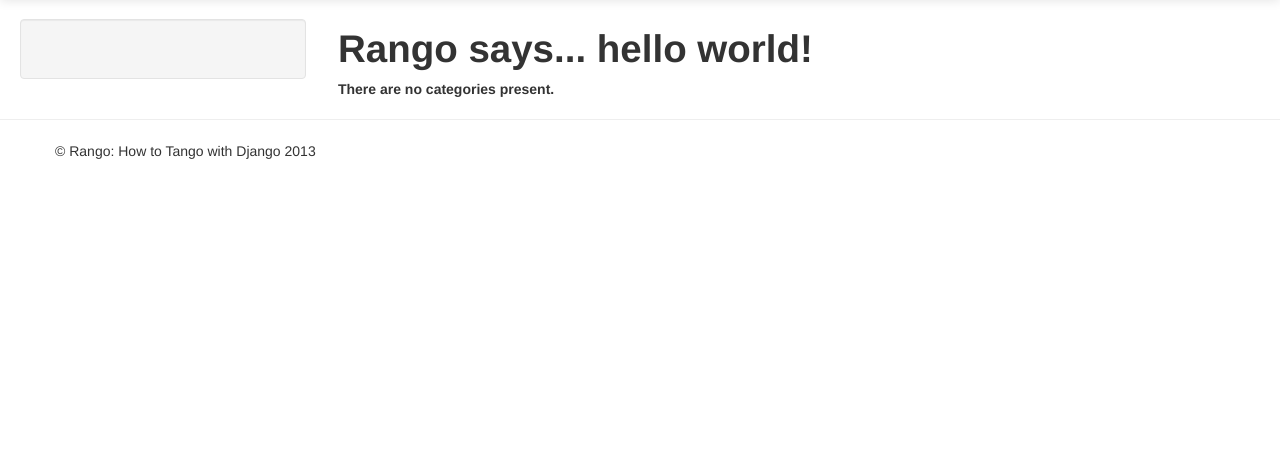
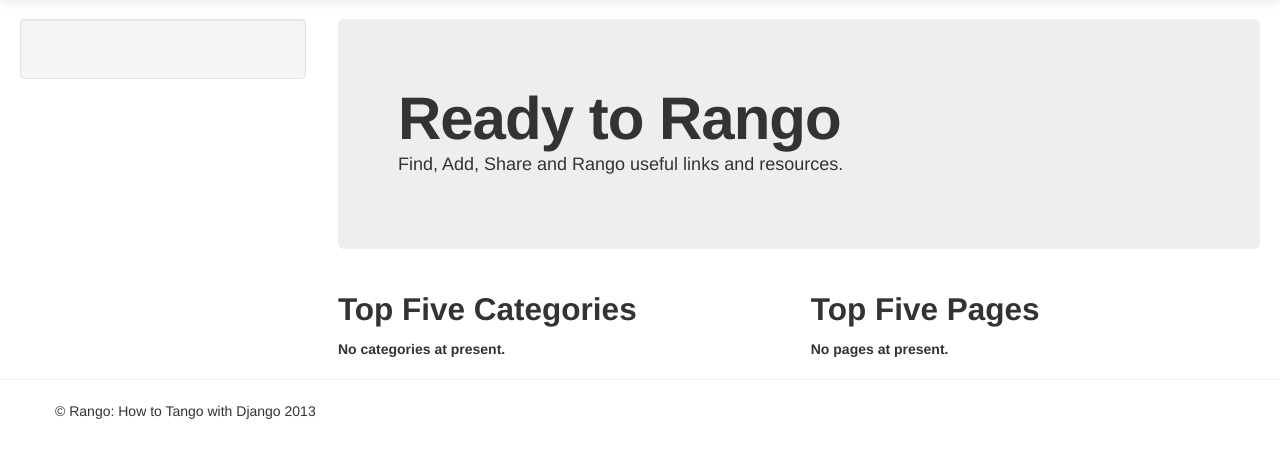
Before and after one commit to santumahapatra/tango-with-django, a Django app: page /rango/ in a window 1280 px wide. Shown: the part 41-499 px from the top of the page. Run offline with Django 3.2, Linux system fonts and the light colour scheme; data that the repository does not hold is empty; some libraries are stand-ins or nearby versions.

Commit message:
Updating index page to bootstrap classes and to show both categories and pages

```diff
--- a/tango_with_django_project/templates/rango/index.html
+++ b/tango_with_django_project/templates/rango/index.html
@@ -2,12 +2,14 @@
 
 {% block body_block %}
 
-  {% if user.is_authenticated %}
-  <h1>Rango says... hello {{ user.username }}!</h1>
-  {% else %}
-  <h1>Rango says... hello world!</h1>
-  {% endif %}
+  <div class="hero-unit">
+    <h1>Ready to Rango</h1>
+    <p>Find, Add, Share and Rango useful links and resources.</p>
+  </div>
 
+  <div class="row-fluid">
+    <div class="span6">
+      <h2>Top Five Categories</h2>
         {% if categories %}
           <ul>
             {% for category in categories %}
@@ -15,7 +17,26 @@
             {% endfor %}
           </ul>
         {% else %}
-    <strong>There are no categories present.</strong>
+          <strong>No categories at present.</strong>
         {% endif %}
 
+    </div>
+    <!--/span-->
+    <div class="span6">
+      <h2>Top Five Pages</h2>
+      {% if pages %}
+        <ul>
+          {% for page in pages %}
+            <li><a href="{{ page.url}}">{{ page.title }}</a> - {{ page.category }} ({{ page.views }} view(s))</li>
+          {% endfor %}
+        </ul>
+      {% else %}
+        <strong>No pages at present.</strong>
+      {% endif %}
+
+    </div>
+    <!--/span-->
+  </div>
+  <!--/row-->
+
 {% endblock %}
```
Lines whose indentation alone changed are shown as unchanged.
